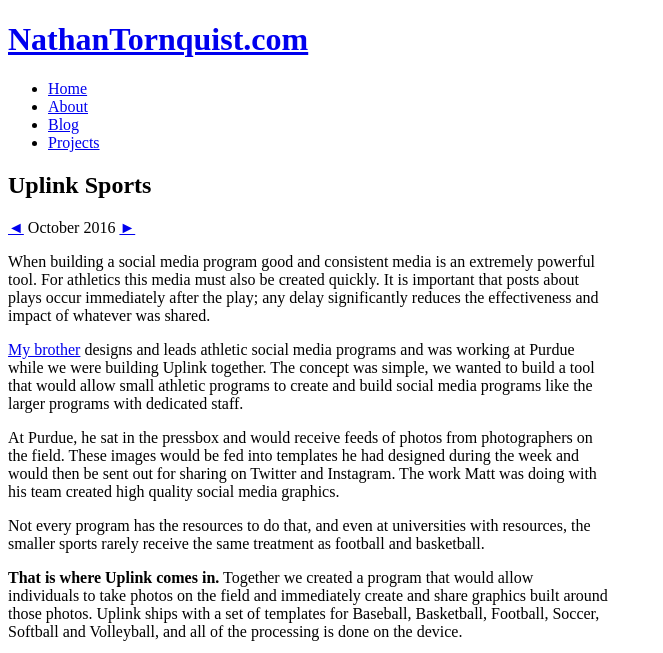
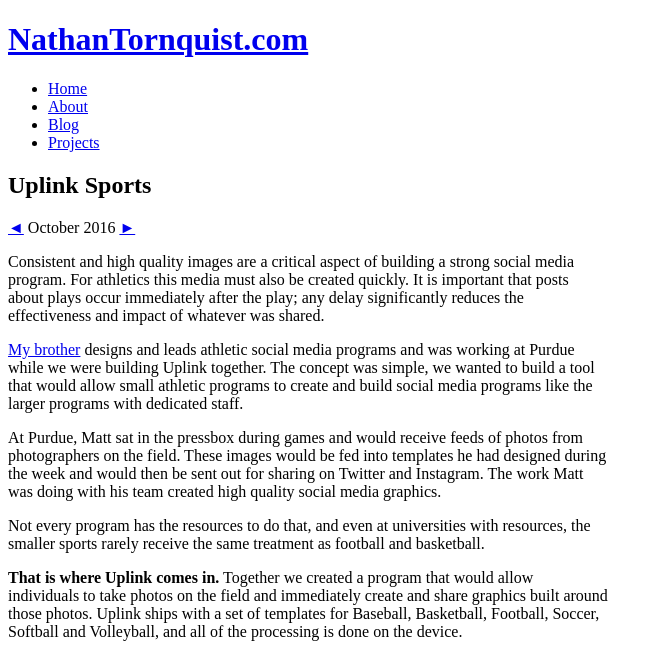
Before and after one commit to Tornquist/tornquist.github.io, a Jekyll site: the page built from _projects/06_uplink.md, in a window 1280 px wide and 900 px high, cut to the strip 0-653 px from the top of the window. Shown: the whole strip, without its empty margins (0-663 px from the left). Built offline with Jekyll 4.4.1, drawn with Linux system fonts in a browser that asks for light colours.

Commit message:
Minor project copy tweaks

```diff
--- a/_projects/06_uplink.md
+++ b/_projects/06_uplink.md
@@ -9,8 +9,8 @@ custom_css:
 - youtube_embed
 ---
 
-When building a social media program good and consistent media is an extremely
-powerful tool. For athletics this media must also be created quickly. It is
+Consistent and high quality images are a critical aspect of building a strong
+social media program. For athletics this media must also be created quickly. It is
 important that posts about plays occur immediately after the play; any delay
 significantly reduces the effectiveness and impact of whatever was shared.
 
@@ -19,10 +19,11 @@ at Purdue while we were building Uplink together. The concept was simple, we wan
 to build a tool that would allow small athletic programs to create and build
 social media programs like the larger programs with dedicated staff.
 
-At Purdue, he sat in the pressbox and would receive feeds of photos from photographers
-on the field. These images would be fed into templates he had designed during
-the week and would then be sent out for sharing on Twitter and Instagram. The
-work Matt was doing with his team created high quality social media graphics.
+At Purdue, Matt sat in the pressbox during games and would receive feeds of photos
+from photographers on the field. These images would be fed into templates he had
+designed during the week and would then be sent out for sharing on Twitter and
+Instagram. The work Matt was doing with his team created high quality social
+media graphics.
 
 Not every program has the resources to do that, and even at universities with
 resources, the smaller sports rarely receive the same treatment as football and
```
Also changed, not shown: _projects/00_arcade_classics.md (+2 -2 lines), _projects/02_arcis.md (+2 -2 lines), _projects/05_senior_design.md (+5 -2 lines), _projects/11_time.md (+4 -3 lines).
